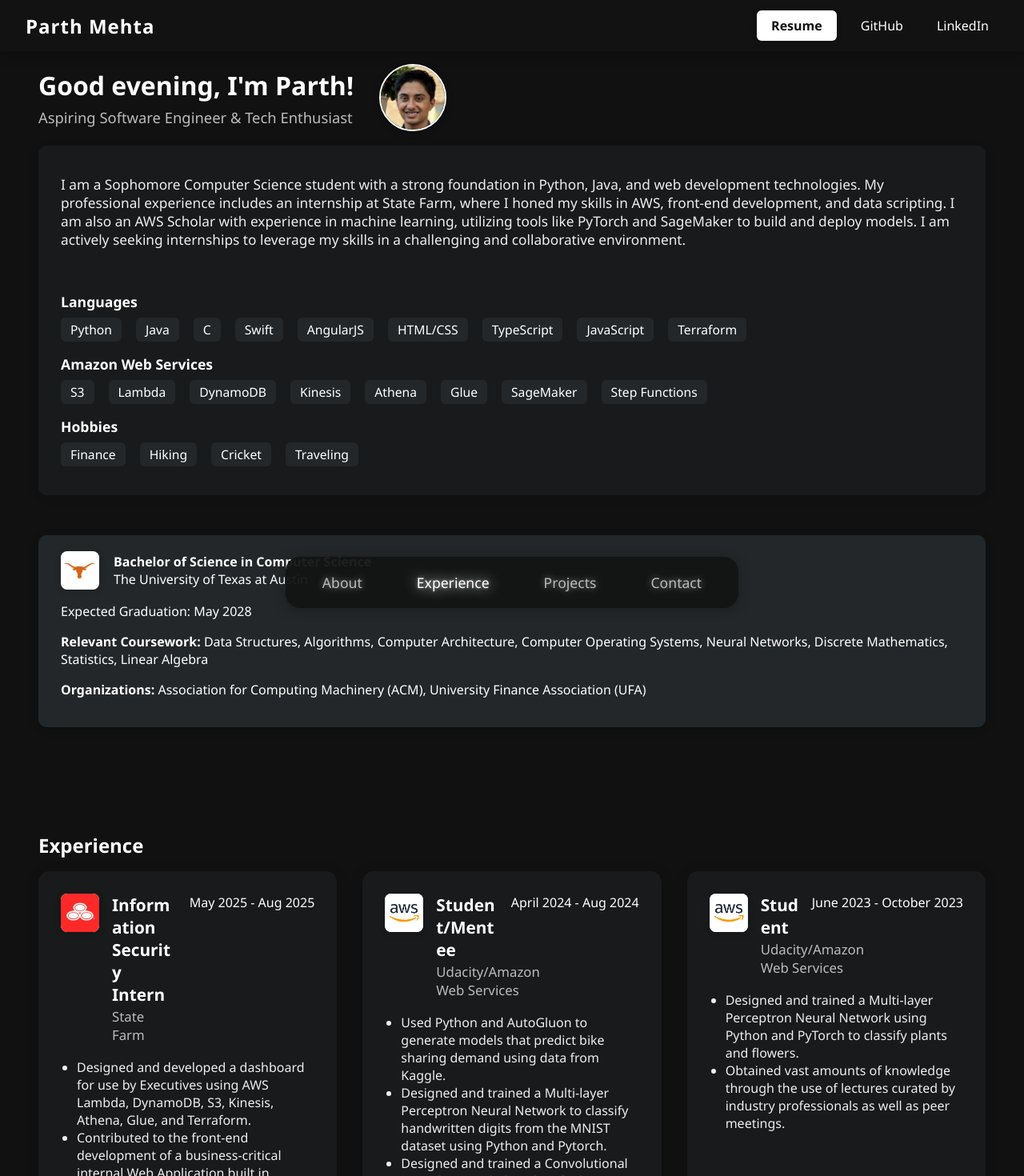
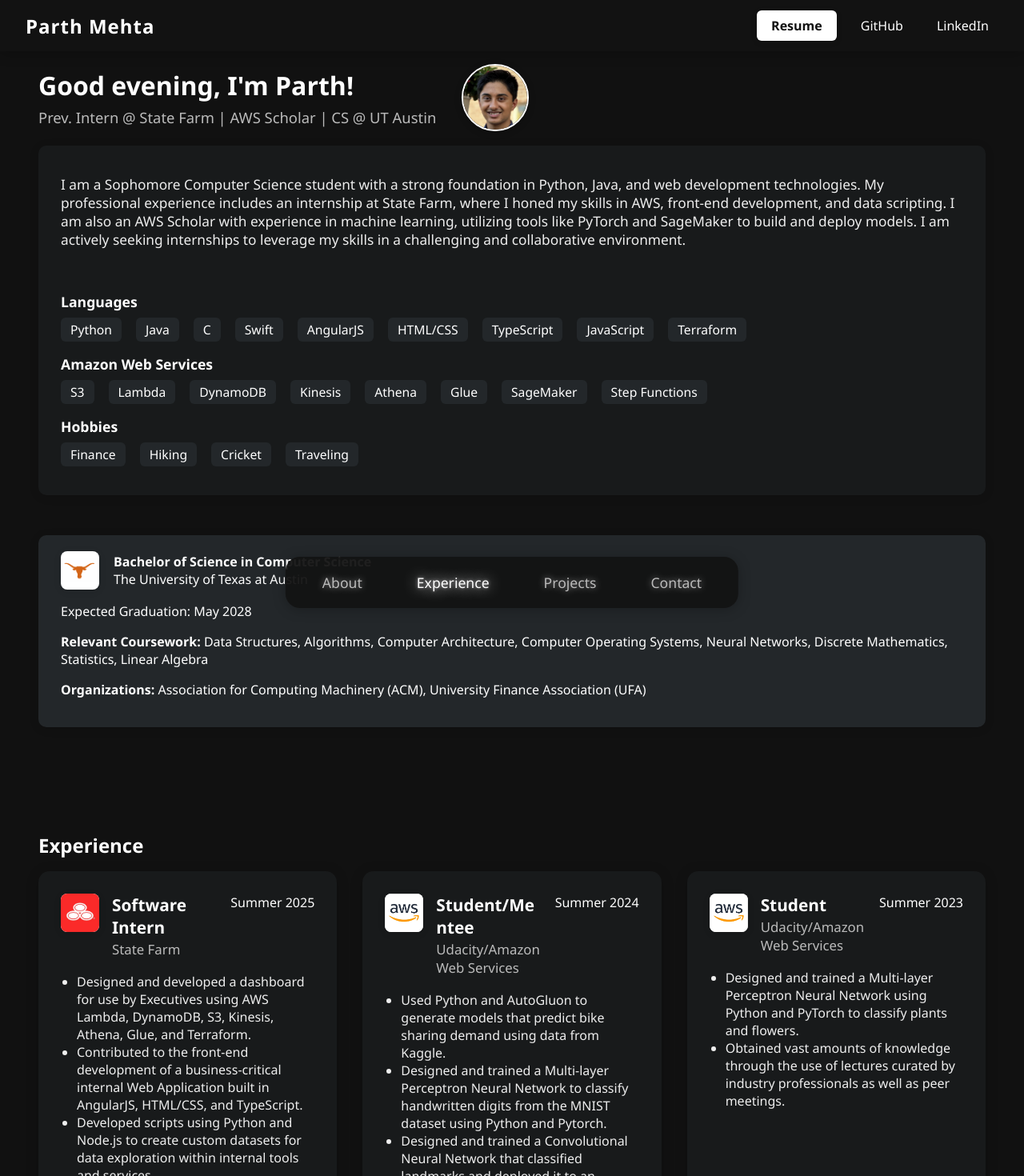
Before and after one commit to ParthM02/portfolio, a React (Create React App) app in the folder portfolio-site/: page / in a window 1280 px wide. Shown: the top 1470 px of the page at 80% size. Built offline with nearby package versions, Linux system fonts and the light colour scheme.

Commit message:
small changes

```diff
--- a/portfolio-site/src/App.js
+++ b/portfolio-site/src/App.js
@@ -118,7 +118,7 @@
             <div className="about-greeting-headline">
               <div>
                 <h2>{getGreeting()}, I'm Parth!</h2>
-                <h3>Aspiring Software Engineer & Tech Enthusiast</h3>
+                <h3>Prev. Intern @ State Farm | AWS Scholar | CS @ UT Austin</h3>
               </div>
               <img
                 src="/headshot.jpeg"
@@ -214,10 +214,10 @@
                 <img src="/statefarmlogo.png" alt="Company Logo" />
               </div>
               <div className="experience-title-company">
-                <div className="experience-position">Information Security Intern</div>
+                <div className="experience-position">Software Intern</div>
                 <div className="experience-company">State Farm</div>
               </div>
-              <div className="experience-timeframe">May 2025 - Aug 2025</div>
+              <div className="experience-timeframe">Summer 2025</div>
             </div>
             <ul className="experience-details">
               <li>Designed and developed a dashboard for use by Executives using AWS Lambda, DynamoDB, S3, Kinesis, Athena, Glue, and Terraform.</li>
@@ -236,7 +236,7 @@
                 <div className="experience-position">Student/Mentee</div>
                 <div className="experience-company">Udacity/Amazon Web Services</div>
               </div>
-              <div className="experience-timeframe">April 2024 - Aug 2024</div>
+              <div className="experience-timeframe">Summer 2024</div>
             </div>
             <ul className="experience-details">
               <li>Used Python and AutoGluon to generate models that predict bike sharing demand using data from Kaggle.</li>
@@ -255,7 +255,7 @@
                 <div className="experience-position">Student</div>
                 <div className="experience-company">Udacity/Amazon Web Services</div>
               </div>
-              <div className="experience-timeframe">June 2023 - October 2023</div>
+              <div className="experience-timeframe">Summer 2023</div>
             </div>
             <ul className="experience-details">
               <li>Designed and trained a Multi-layer Perceptron Neural Network using Python and PyTorch to classify plants and flowers.</li>
```
